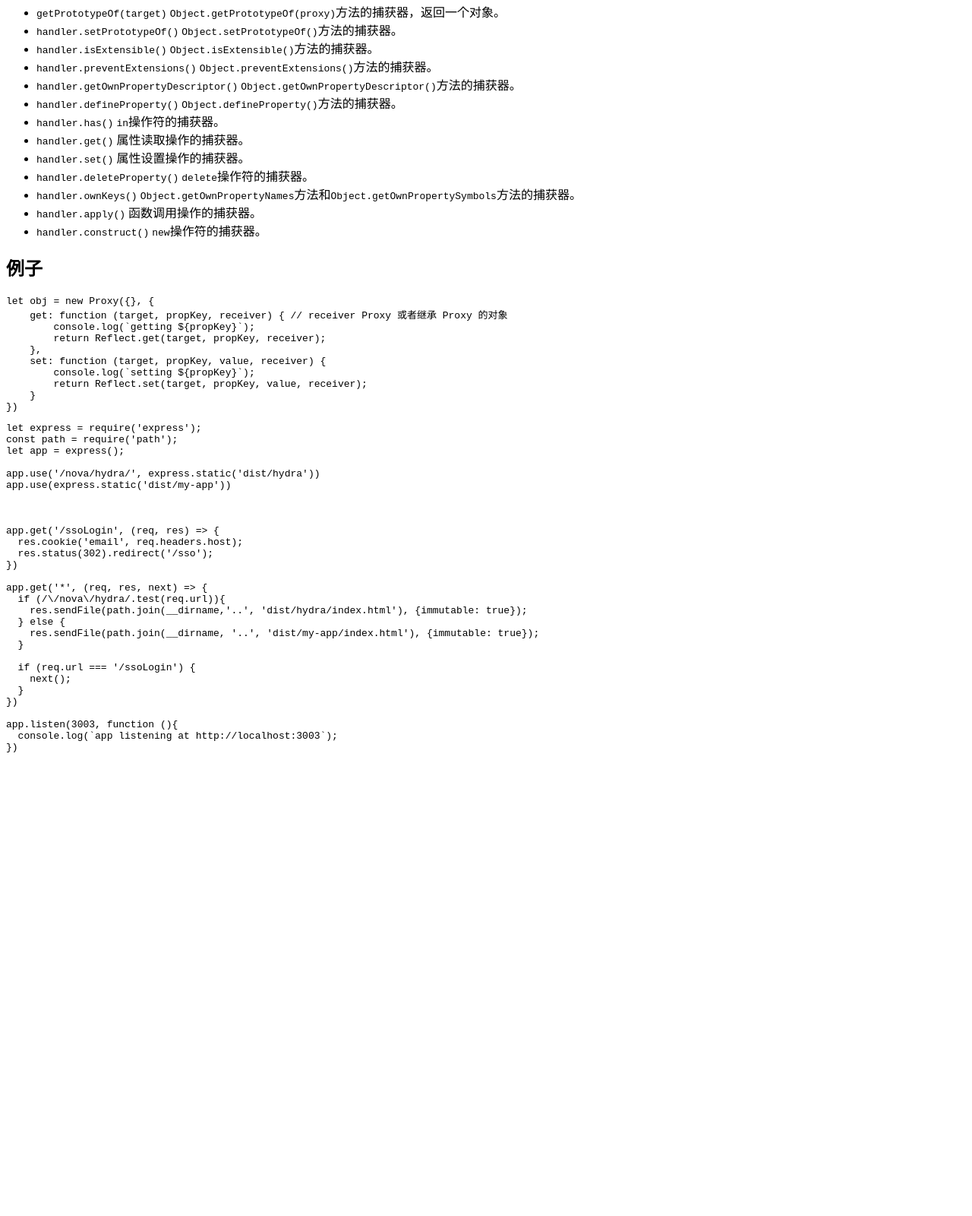
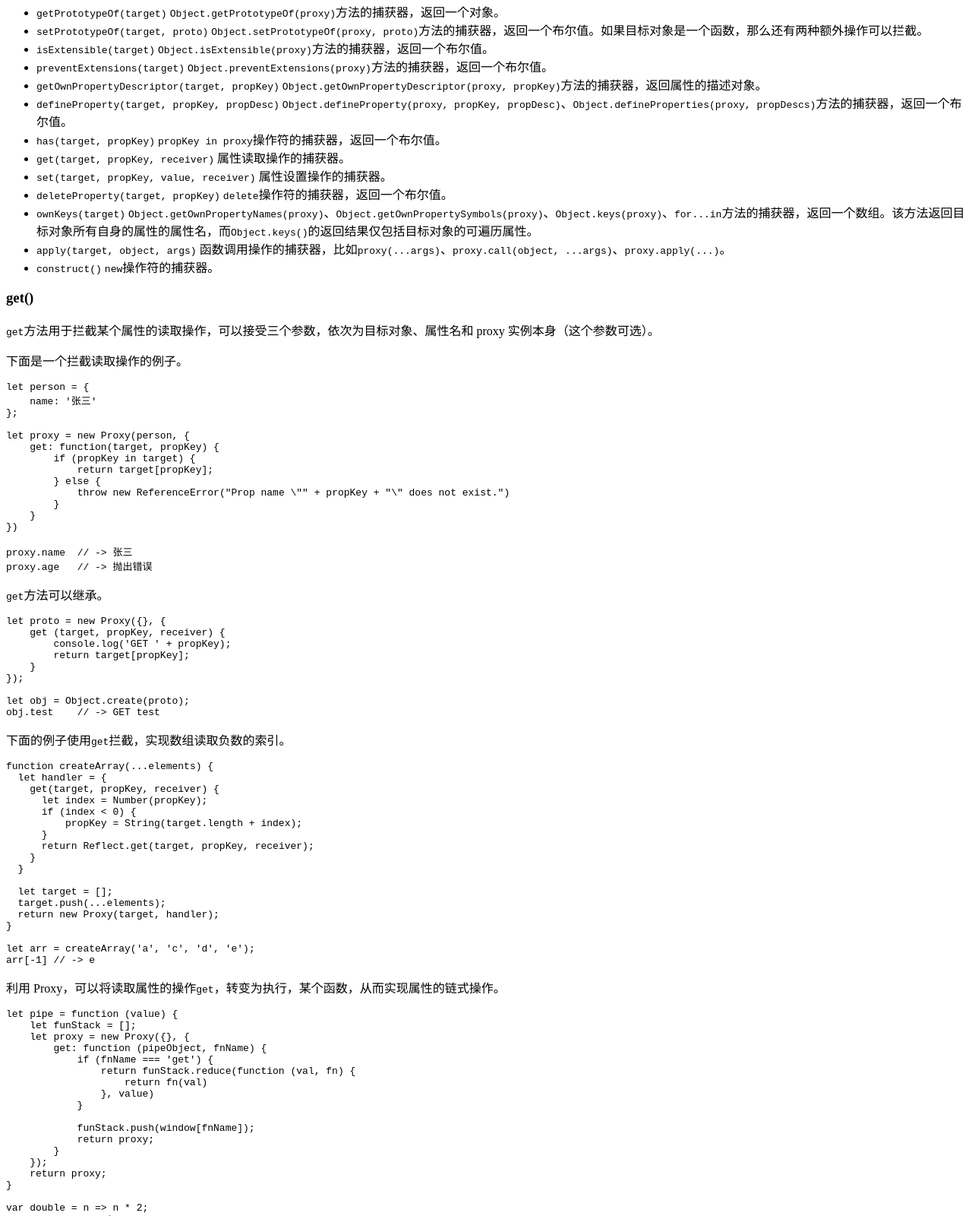
Before and after one commit to camelys624/my-blog, a Gatsby site: page /posts/Proxy/ in a window 1280 px wide. Shown: the part 1189-2789 px from the top of the page at 76% size. Before the commit the page ends 2193 px from the top, so only its background shows below. Built offline with nearby package versions, Linux system fonts and the light colour scheme; Gatsby itself is replaced by a stand-in of ours; some packages are replaced by stand-ins of ours; code samples lack their colours.

Commit message:
get 实现链式操作

````diff
--- a/content/posts/Proxy.md
+++ b/content/posts/Proxy.md
@@ -72,18 +72,107 @@ fproxy.foo === 'Hello, foo' // -> true
 所有的捕获其都是可选的。如果没有定义某个捕获器，那么就会保留源对象的默认行为。
 
 - `getPrototypeOf(target)`    `Object.getPrototypeOf(proxy)`方法的捕获器，返回一个对象。
-- `handler.setPrototypeOf()`    `Object.setPrototypeOf()`方法的捕获器。
-- `handler.isExtensible()`      `Object.isExtensible()`方法的捕获器。
-- `handler.preventExtensions()` `Object.preventExtensions()`方法的捕获器。
-- `handler.getOwnPropertyDescriptor()`  `Object.getOwnPropertyDescriptor()`方法的捕获器。
-- `handler.defineProperty()`    `Object.defineProperty()`方法的捕获器。
-- `handler.has()`               `in`操作符的捕获器。
-- `handler.get()`               属性读取操作的捕获器。
-- `handler.set()`               属性设置操作的捕获器。
-- `handler.deleteProperty()`    `delete`操作符的捕获器。
-- `handler.ownKeys()`           `Object.getOwnPropertyNames`方法和`Object.getOwnPropertySymbols`方法的捕获器。
-- `handler.apply()`             函数调用操作的捕获器。
-- `handler.construct()`         `new`操作符的捕获器。
+- `setPrototypeOf(target, proto)`    `Object.setPrototypeOf(proxy, proto)`方法的捕获器，返回一个布尔值。如果目标对象是一个函数，那么还有两种额外操作可以拦截。
+- `isExtensible(target)`      `Object.isExtensible(proxy)`方法的捕获器，返回一个布尔值。
+- `preventExtensions(target)` `Object.preventExtensions(proxy)`方法的捕获器，返回一个布尔值。
+- `getOwnPropertyDescriptor(target, propKey)`  `Object.getOwnPropertyDescriptor(proxy, propKey)`方法的捕获器，返回属性的描述对象。
+- `defineProperty(target, propKey, propDesc)`    `Object.defineProperty(proxy, propKey, propDesc)`、`Object.defineProperties(proxy, propDescs)`方法的捕获器，返回一个布尔值。
+- `has(target, propKey)`               `propKey in proxy`操作符的捕获器，返回一个布尔值。
+- `get(target, propKey, receiver)`               属性读取操作的捕获器。
+- `set(target, propKey, value, receiver)`               属性设置操作的捕获器。
+- `deleteProperty(target, propKey)`    `delete`操作符的捕获器，返回一个布尔值。
+- `ownKeys(target)`           `Object.getOwnPropertyNames(proxy)`、`Object.getOwnPropertySymbols(proxy)`、`Object.keys(proxy)`、`for...in`方法的捕获器，返回一个数组。该方法返回目标对象所有自身的属性的属性名，而`Object.keys()`的返回结果仅包括目标对象的可遍历属性。
+- `apply(target, object, args)`             函数调用操作的捕获器，比如`proxy(...args)`、`proxy.call(object, ...args)`、`proxy.apply(...)`。
+- `construct()`         `new`操作符的捕获器。
+
+### get()
+
+`get`方法用于拦截某个属性的读取操作，可以接受三个参数，依次为目标对象、属性名和 proxy 实例本身（这个参数可选）。
+
+下面是一个拦截读取操作的例子。
+
+```js
+let person = {
+    name: '张三'
+};
+
+let proxy = new Proxy(person, {
+    get: function(target, propKey) {
+        if (propKey in target) {
+            return target[propKey];
+        } else {
+            throw new ReferenceError("Prop name \"" + propKey + "\" does not exist.")
+        }
+    }
+})
+
+proxy.name  // -> 张三
+proxy.age   // -> 抛出错误
+```
+
+`get`方法可以继承。
+
+```js
+let proto = new Proxy({}, {
+    get (target, propKey, receiver) {
+        console.log('GET ' + propKey);
+        return target[propKey];
+    }
+});
+
+let obj = Object.create(proto);
+obj.test    // -> GET test
+```
+
+下面的例子使用`get`拦截，实现数组读取负数的索引。
+
+```js
+function createArray(...elements) {
+  let handler = {
+    get(target, propKey, receiver) {
+      let index = Number(propKey);
+      if (index < 0) {
+          propKey = String(target.length + index);
+      }
+      return Reflect.get(target, propKey, receiver);
+    }
+  }
+
+  let target = [];
+  target.push(...elements);
+  return new Proxy(target, handler);
+}
+
+let arr = createArray('a', 'c', 'd', 'e');
+arr[-1] // -> e
+```
+
+利用 Proxy，可以将读取属性的操作`get`，转变为执行，某个函数，从而实现属性的链式操作。
+
+```js
+let pipe = function (value) {
+    let funStack = [];
+    let proxy = new Proxy({}, {
+        get: function (pipeObject, fnName) {
+            if (fnName === 'get') {
+                return funStack.reduce(function (val, fn) {
+                    return fn(val)
+                }, value)
+            }
+
+            funStack.push(window[fnName]);
+            return proxy;
+        }
+    });
+    return proxy;
+}
+
+var double = n => n * 2;
+var pow = n => n * n;
+var reverseInt = n => n.toString().split("").reverse().join("") | 0;
+
+pipe(3).double.pow.reverseInt.get;  // -> 63
+```
 
 ## 例子
 
@@ -99,36 +188,3 @@ let obj = new Proxy({}, {
     }
 })
 ```
-
-```js
-let express = require('express');
-const path = require('path');
-let app = express();
-
-app.use('/nova/hydra/', express.static('dist/hydra'))
-app.use(express.static('dist/my-app'))
-
-
-
-app.get('/ssoLogin', (req, res) => {
-  res.cookie('email', req.headers.host);
-  res.status(302).redirect('/sso');
-})
-
-app.get('*', (req, res, next) => {
-  if (/\/nova\/hydra/.test(req.url)){
-    res.sendFile(path.join(__dirname,'..', 'dist/hydra/index.html'), {immutable: true});
-  } else {
-    res.sendFile(path.join(__dirname, '..', 'dist/my-app/index.html'), {immutable: true});
-  }
-
-  if (req.url === '/ssoLogin') {
-    next();
-  }
-})
-
-app.listen(3003, function (){
-  console.log(`app listening at http://localhost:3003`);
-})
-
-```
````
